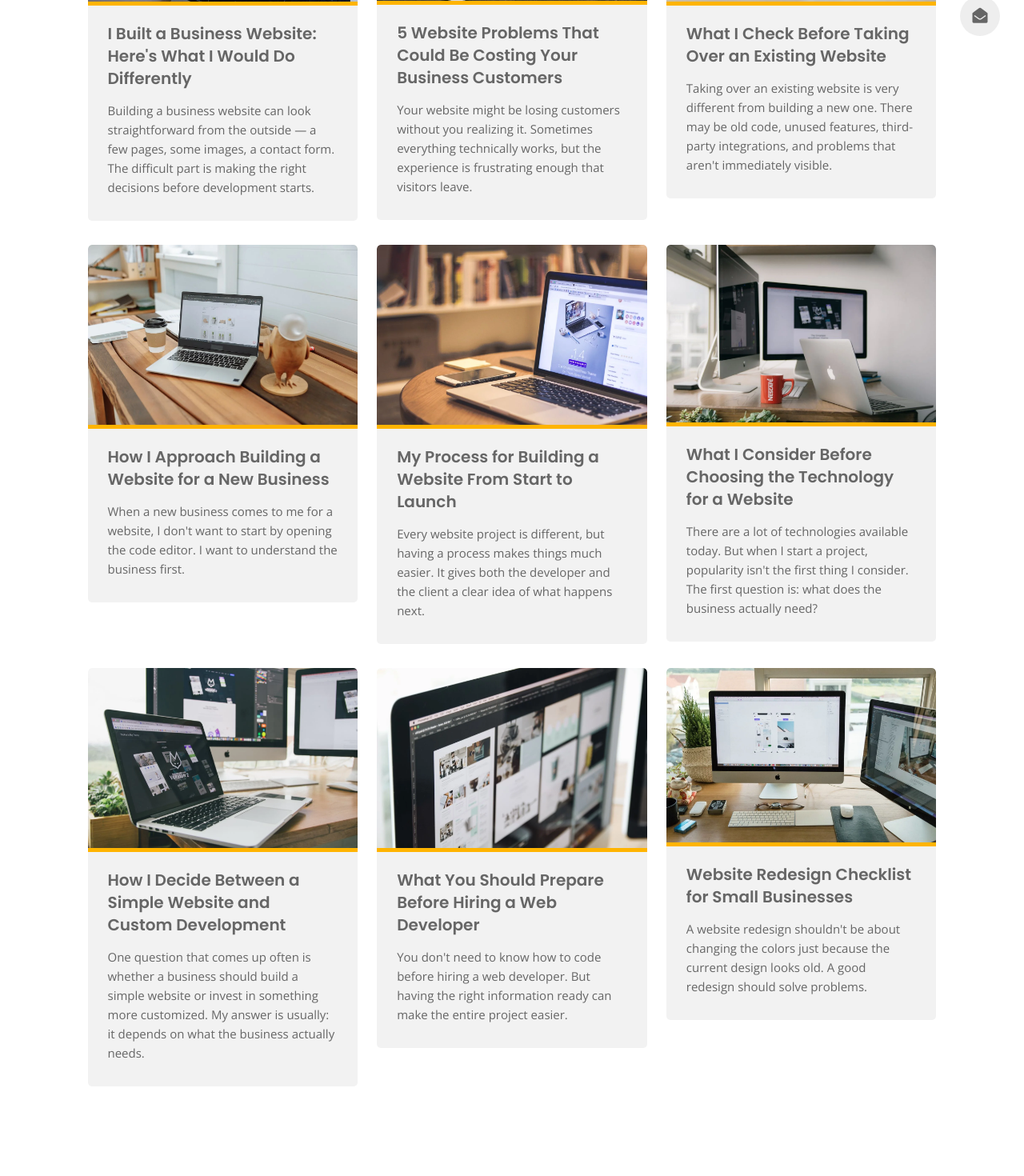
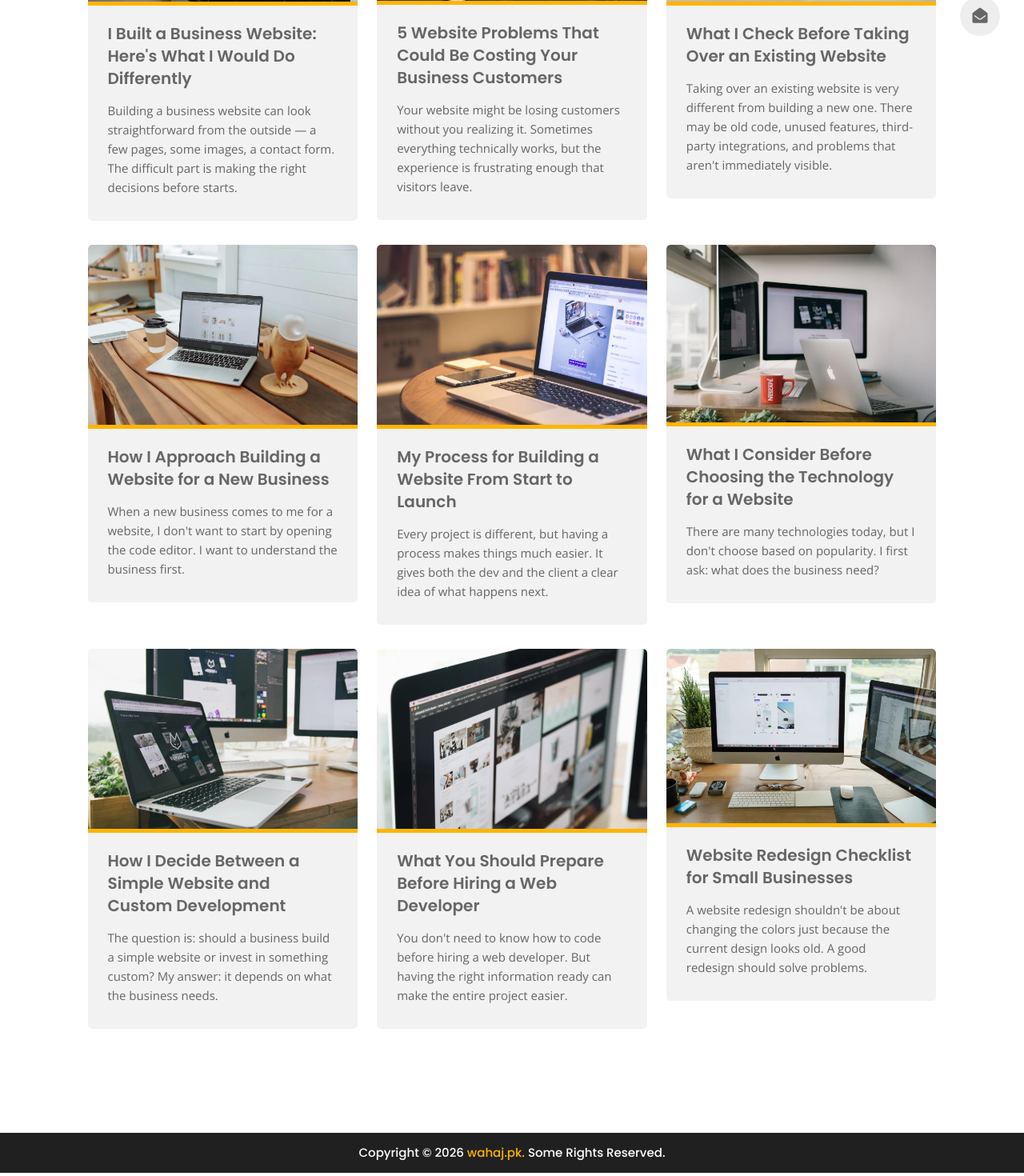
Before and after one commit to wahajansari08/personal-portfolio-, a Next.js app: page /blog in a window 1280 px wide. Shown: the part 520-1990 px from the top of the page at 80% size. Built offline with nearby package versions, Linux system fonts and the light colour scheme.

Commit message:
blog changes

```diff
--- a/data/blog.ts
+++ b/data/blog.ts
@@ -22,7 +22,7 @@ export const blogPosts: BlogPost[] = [
     listDate: "12 Jan, 2026",
     category: "web design, business, development",
     excerpt:
-      "Building a business website can look straightforward from the outside — a few pages, some images, a contact form. The difficult part is making the right decisions before development starts.",
+      "Building a business website can look straightforward from the outside — a few pages, some images, a contact form. The difficult part is making the right decisions before starts.",
     image: "/img/blog/blog-post-1.webp",
     author: "Wahaj Ansari",
     readTime: "5 min read",
@@ -335,7 +335,7 @@ export const blogPosts: BlogPost[] = [
     listDate: "9 Feb, 2026",
     category: "development, strategy, web design",
     excerpt:
-      "Every website project is different, but having a process makes things much easier. It gives both the developer and the client a clear idea of what happens next.",
+      "Every project is different, but having a process makes things much easier. It gives both the dev and the client a clear idea of what happens next.",
     image: "/img/blog/blog-post-5.webp",
     author: "Wahaj Ansari",
     readTime: "5 min read",
@@ -423,7 +423,7 @@ export const blogPosts: BlogPost[] = [
     listDate: "16 Feb, 2026",
     category: "development, strategy, Next.js",
     excerpt:
-      "There are a lot of technologies available today. But when I start a project, popularity isn't the first thing I consider. The first question is: what does the business actually need?",
+      "There are many technologies today, but I don't choose based on popularity. I first ask: what does the business need?",
     image: "/img/blog/blog-post-6.webp",
     author: "Wahaj Ansari",
     readTime: "5 min read",
@@ -497,7 +497,7 @@ export const blogPosts: BlogPost[] = [
     listDate: "23 Feb, 2026",
     category: "development, strategy, business",
     excerpt:
-      "One question that comes up often is whether a business should build a simple website or invest in something more customized. My answer is usually: it depends on what the business actually needs.",
+      "The question is: should a business build a simple website or invest in something custom? My answer: it depends on what the business needs.",
     image: "/img/blog/blog-post-7.webp",
     author: "Wahaj Ansari",
     readTime: "5 min read",
```
